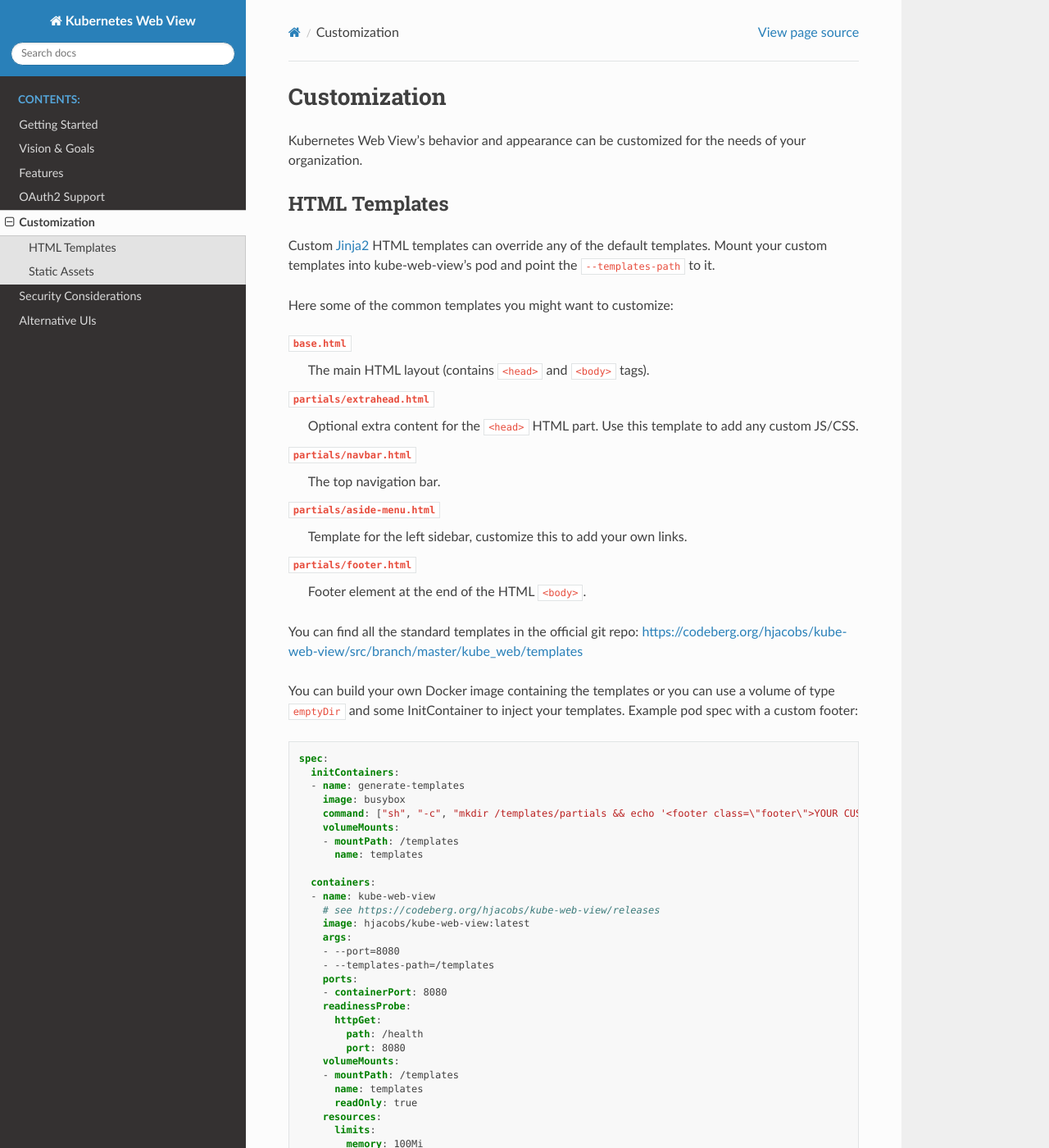
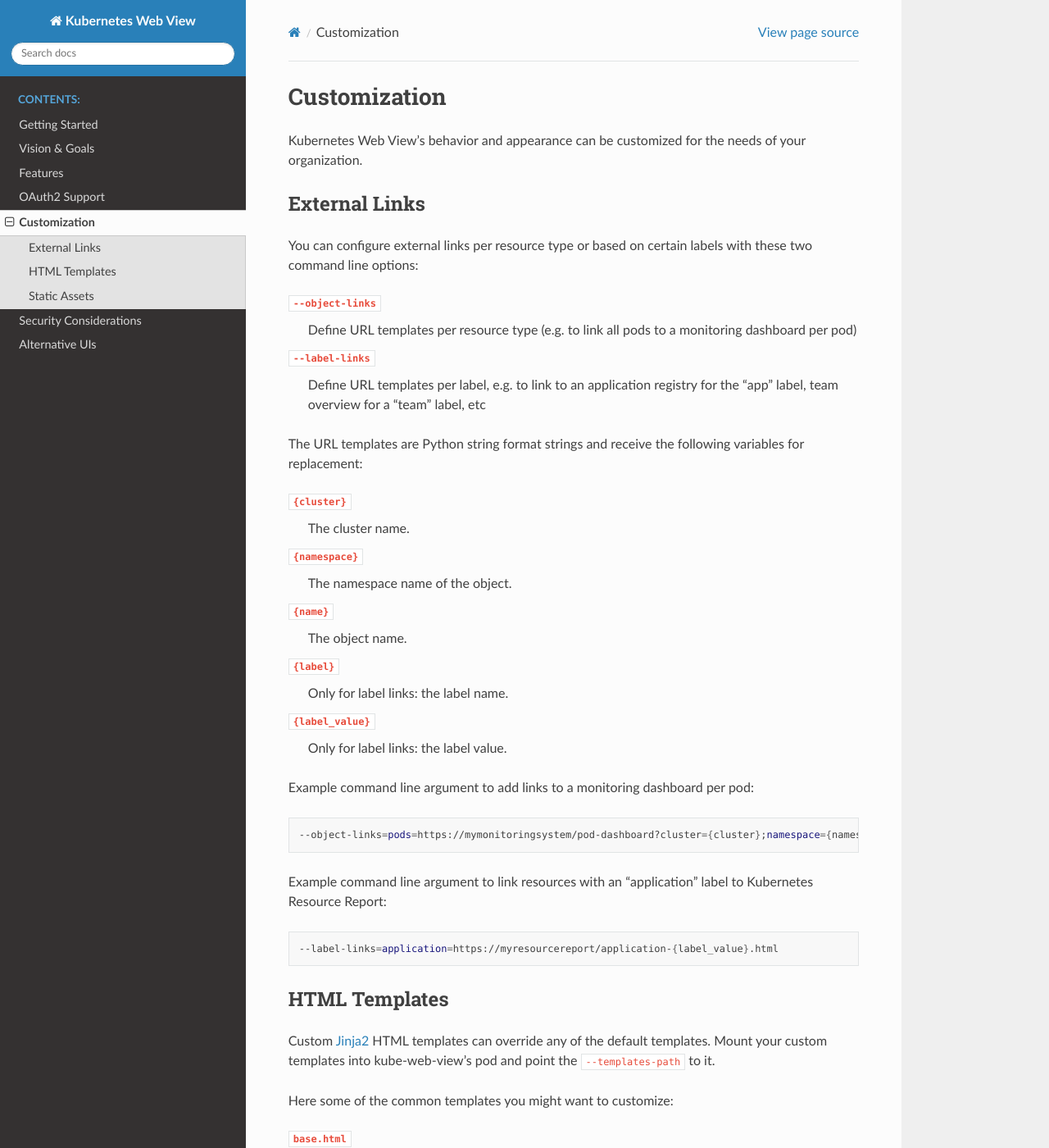
Before and after one commit to hjacobs/kube-web-view, a Sphinx documentation site: the page built from docs/customization.rst, in a window 1280 px wide and 1400 px high. Shown: the whole window at 82% size. Built offline with Sphinx 7.4.7 and the Read the Docs theme 2.0.0, drawn with Linux system fonts in a browser that asks for light colours.

Commit message:
how to define external links

```diff
--- a/docs/customization.rst
+++ b/docs/customization.rst
@@ -4,6 +4,42 @@
 
 Kubernetes Web View's behavior and appearance can be customized
 for the needs of your organization.
+
+External Links
+==============
+
+You can configure external links per resource type or based on certain labels with these two command line options:
+
+``--object-links``
+    Define URL templates per resource type (e.g. to link all pods to a monitoring dashboard per pod)
+``--label-links``
+    Define URL templates per label, e.g. to link to an application registry for the "app" label, team overview for a "team" label, etc
+
+The URL templates are Python string format strings and receive the following variables for replacement:
+
+``{cluster}``
+    The cluster name.
+``{namespace}``
+    The namespace name of the object.
+``{name}``
+    The object name.
+``{label}``
+    Only for label links: the label name.
+``{label_value}``
+    Only for label links: the label value.
+
+Example command line argument to add links to a monitoring dashboard per pod:
+
+.. code-block:: bash
+
+    --object-links=pods=https://mymonitoringsystem/pod-dashboard?cluster={cluster};namespace={namespace};name={name}
+
+Example command line argument to link resources with an "application" label to Kubernetes Resource Report:
+
+.. code-block:: bash
+
+    --label-links=application=https://myresourcereport/application-{label_value}.html
+
 
 HTML Templates
 ==============
```
